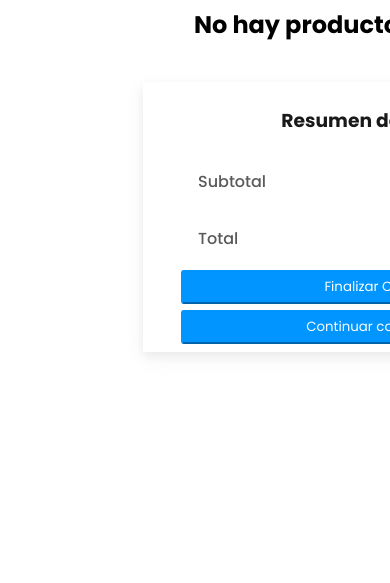
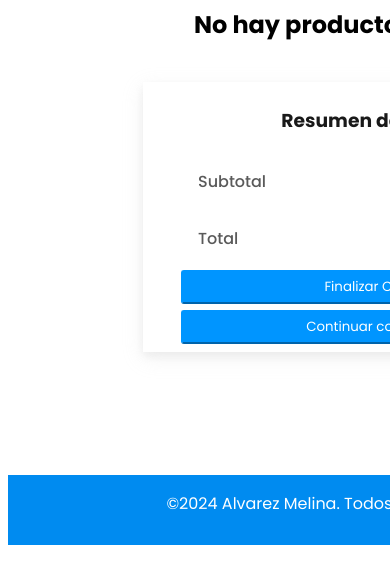
Before and after one commit to MeliAlvarez14/PreEntregaTalentoTech2024, a plain HTML site: page carrito.html in a window 390 px wide. Shown: the part 307-890 px from the top of the page. After the commit the page ends 860 px from the top, so only its background shows below. Drawn offline with Linux system fonts and the light colour scheme.

Commit message:
correción en el media queries de la página del carrito

```diff
--- a/estilos/carrito.css
+++ b/estilos/carrito.css
@@ -277,11 +277,6 @@ footer{
 
 
 @media screen and (max-width: 1012px){
-
-    body{
-        min-height: 200vh;
-    }
-
     h2{
         text-align: center;
         margin: 30px 0px;
```
